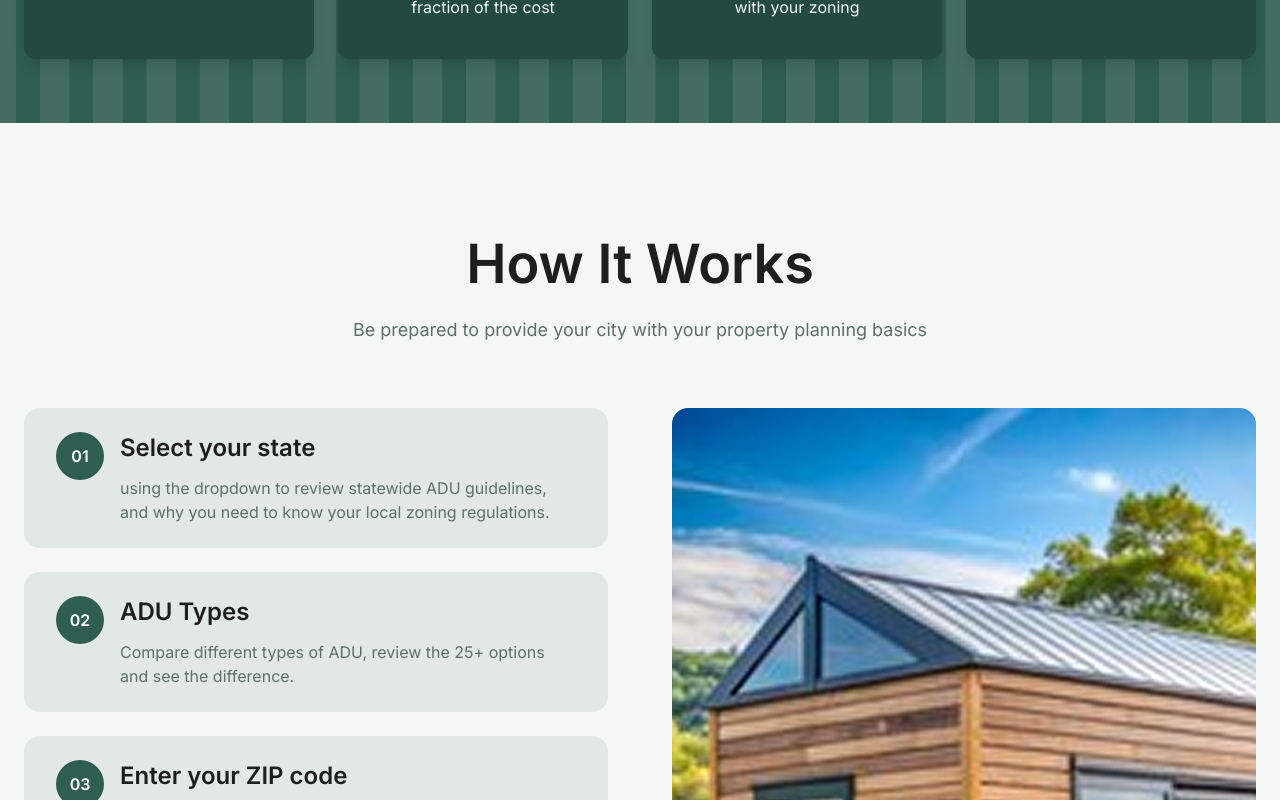
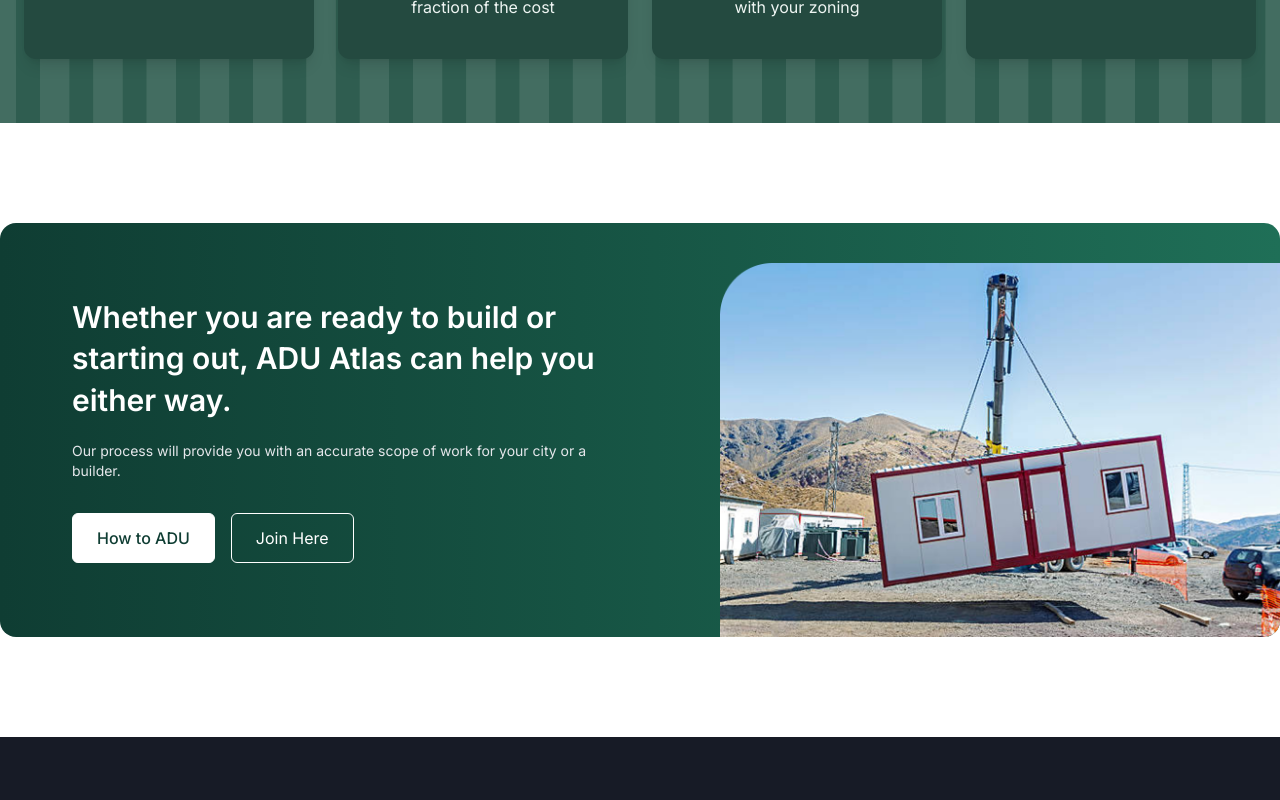
Before and after one commit to resogenesis/aduatlas, a React (Vite) app: page / in a window 1280 px wide. Shown: the part 2240-3040 px from the top of the page. Built offline with nearby package versions, Linux system fonts and the light colour scheme.

Commit message:
Remove How It Works section from home page

```diff
--- a/src/pages/Home.jsx
+++ b/src/pages/Home.jsx
@@ -1,7 +1,6 @@
 import AduCTA from "../components/common/AduCTA";
 import ChooseAtlas from "../components/home/ChooseAtlas";
 import Hero from "../components/home/Hero";
-import HowItWorks from "../components/home/HowItWorks";
 import WhyChooseUs from "../components/home/WhyChooseUs";
 
 const Home = () => {
@@ -10,7 +9,6 @@ const Home = () => {
             <Hero />
             <ChooseAtlas />
             <WhyChooseUs />
-            <HowItWorks />
             <AduCTA />
         </div>
     );
```
